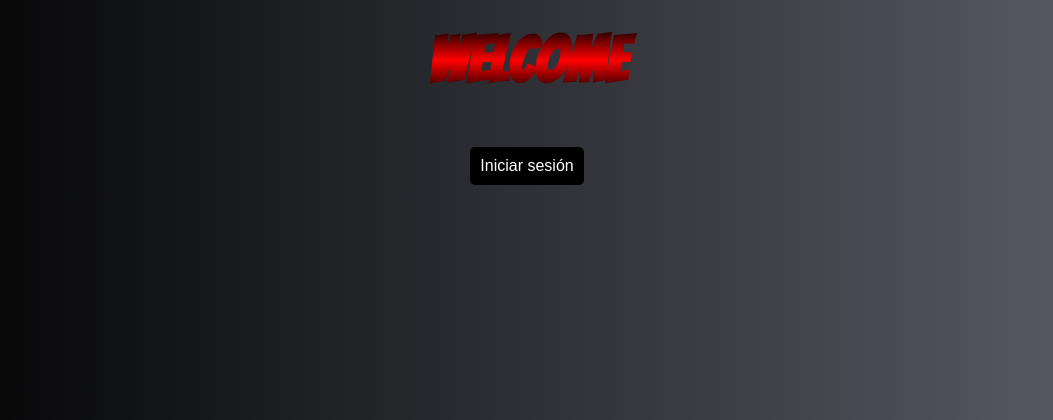
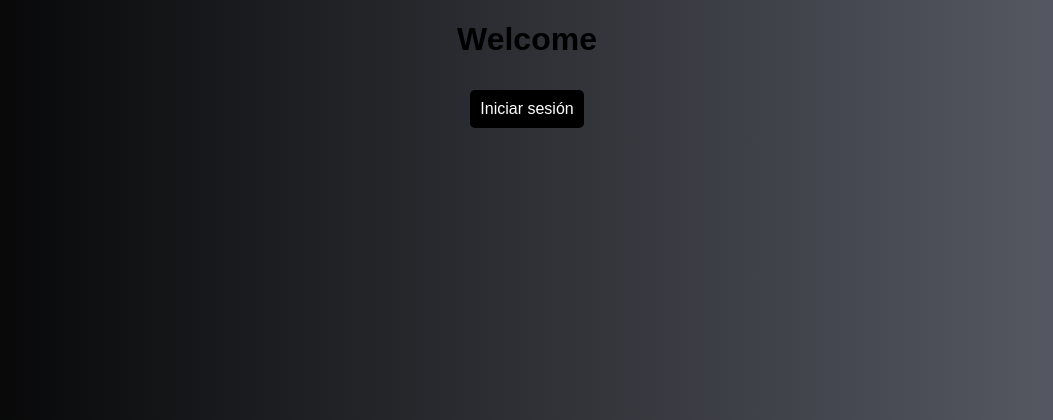
Before and after one commit to zakhan14/proyecto, a Django app: page / in a window 1280 px wide. Shown: the top 420 px of the page, without its empty margins (113-1166 px from the left). Run offline with Django 5.2, Linux system fonts and the light colour scheme.

Commit message:
ya no se que mas hacer nº7

```diff
--- a/nuevo_proyecto/STATIC/style/estilos.css
+++ b/nuevo_proyecto/STATIC/style/estilos.css
@@ -8,19 +8,7 @@ body {
   text-align: center;
 }
 
-h1 {
-  font-family: Bangers;
-  font-size: 4em;
-  background: linear-gradient(
-    to top,
-    #000000,
-    #ff0000,
-    #000000
-  ); /* Degradado de azul a naranja */
-  -webkit-background-clip: text; /* Aplica el degradado al texto */
-  color: transparent; /* Hace que el color del texto sea transparente para que se vea el degradado */
-  margin-top: 2%;
-}
+
 
 p {
   font-size: 16px;
```
